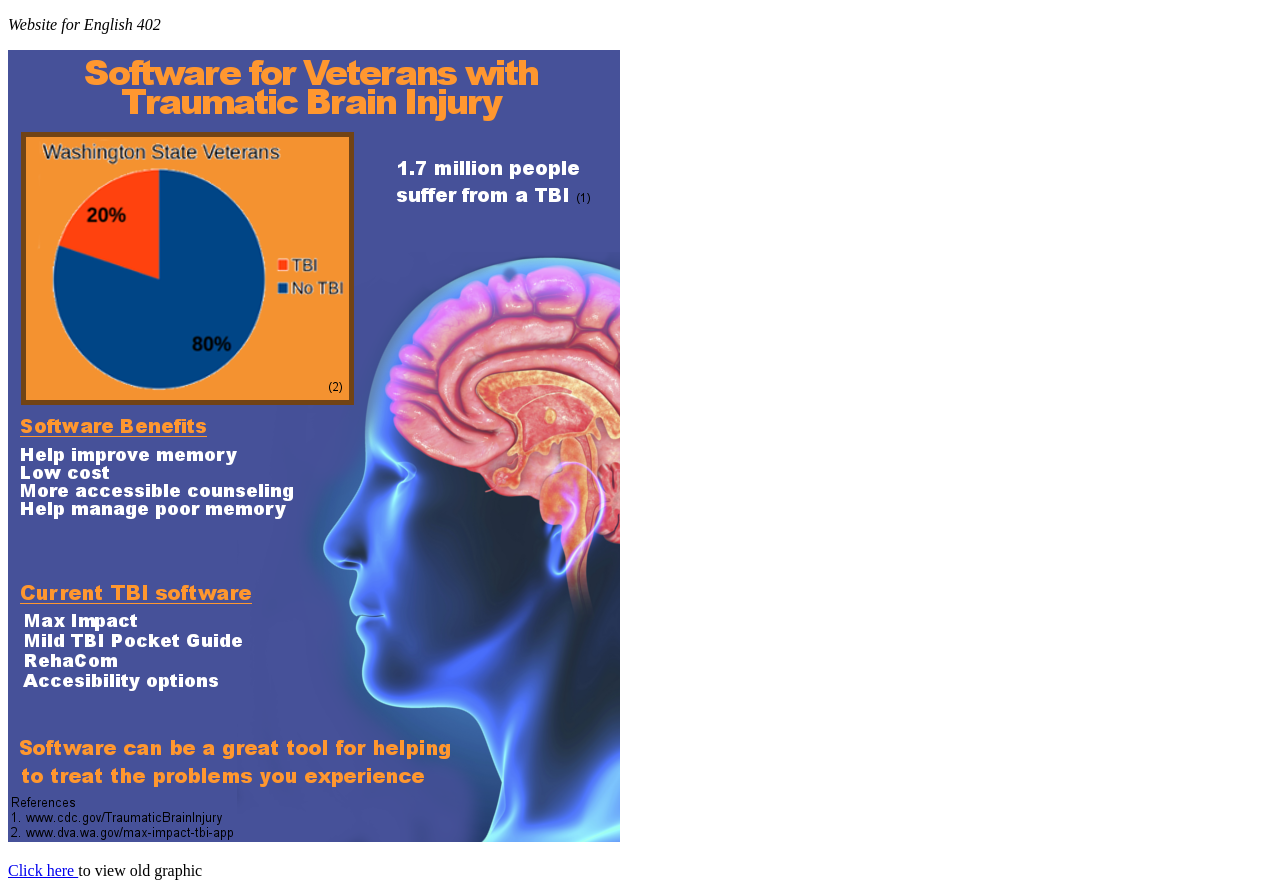
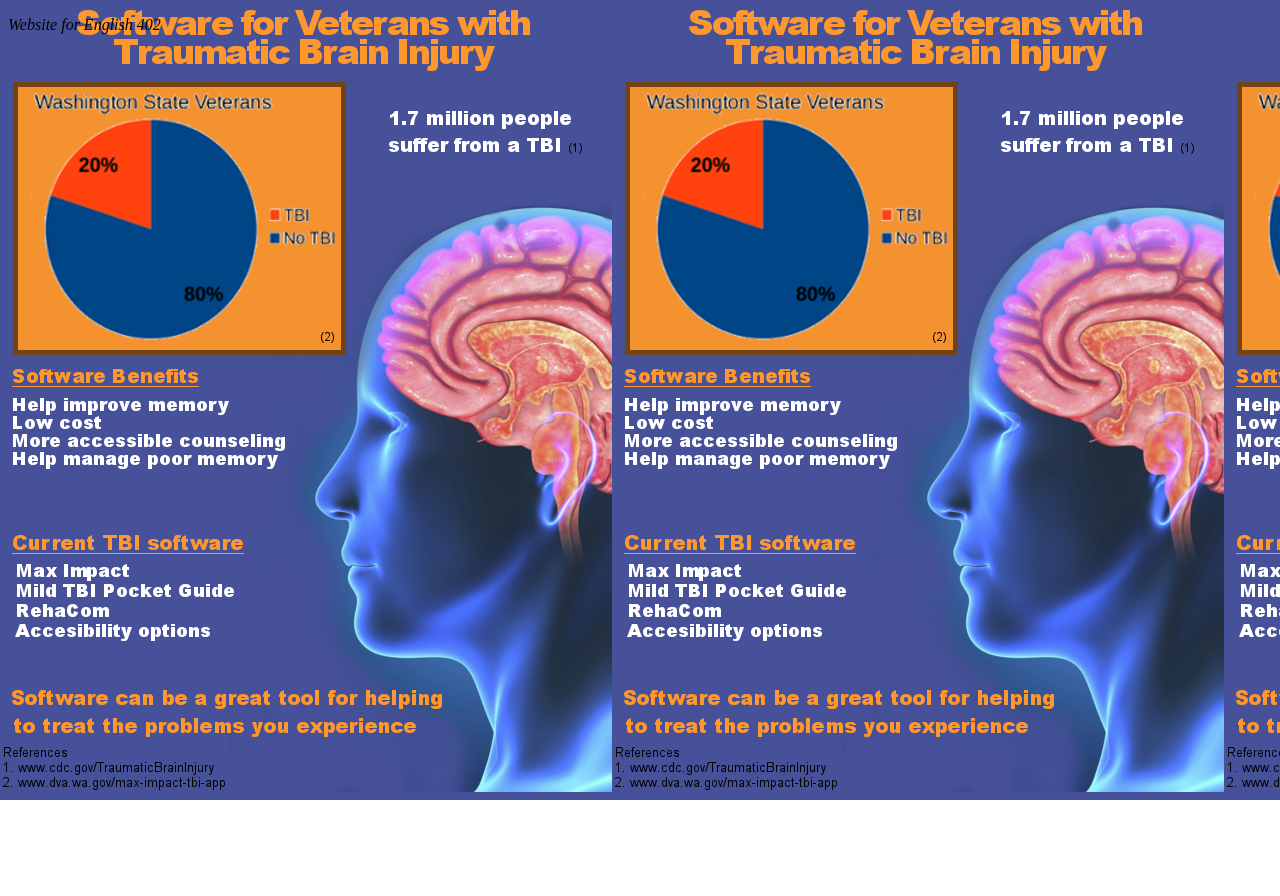
Before and after one commit to cinkk/cinkk.github.io, a plain HTML site: page index.html in a window 1280 px wide. After the commit the page ends 800 px from the top, so only its background shows below. Drawn offline with Linux system fonts and the light colour scheme.

Commit message:
testing link stuff

```diff
--- a/index.html
+++ b/index.html
@@ -5,9 +5,10 @@
     <meta charset="utf-8">
     <title>Graphic Redesign for English 402</title>
   </head>
-  <body>
+
+  <body style="background-image:url('Graphic.png')">
+
     <p><em>Website for English 402</em></p>
-    <img id="graphic" src="Graphic.png" title="Graphic from English 402">
-    <p><a href="graphic" title="Graphic for English 402 RD project" target="_blank">Click here </a>to view old graphic</p>
-  </body>
+
+      </body>
 </html>
```
